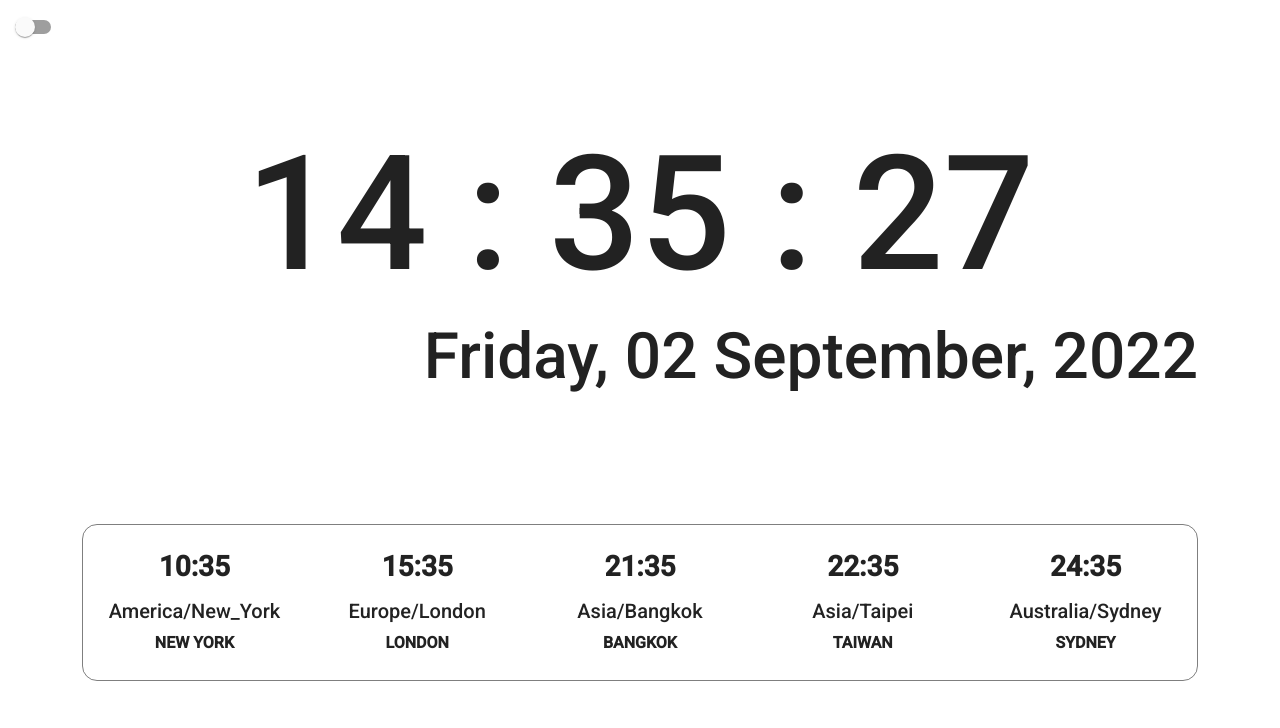
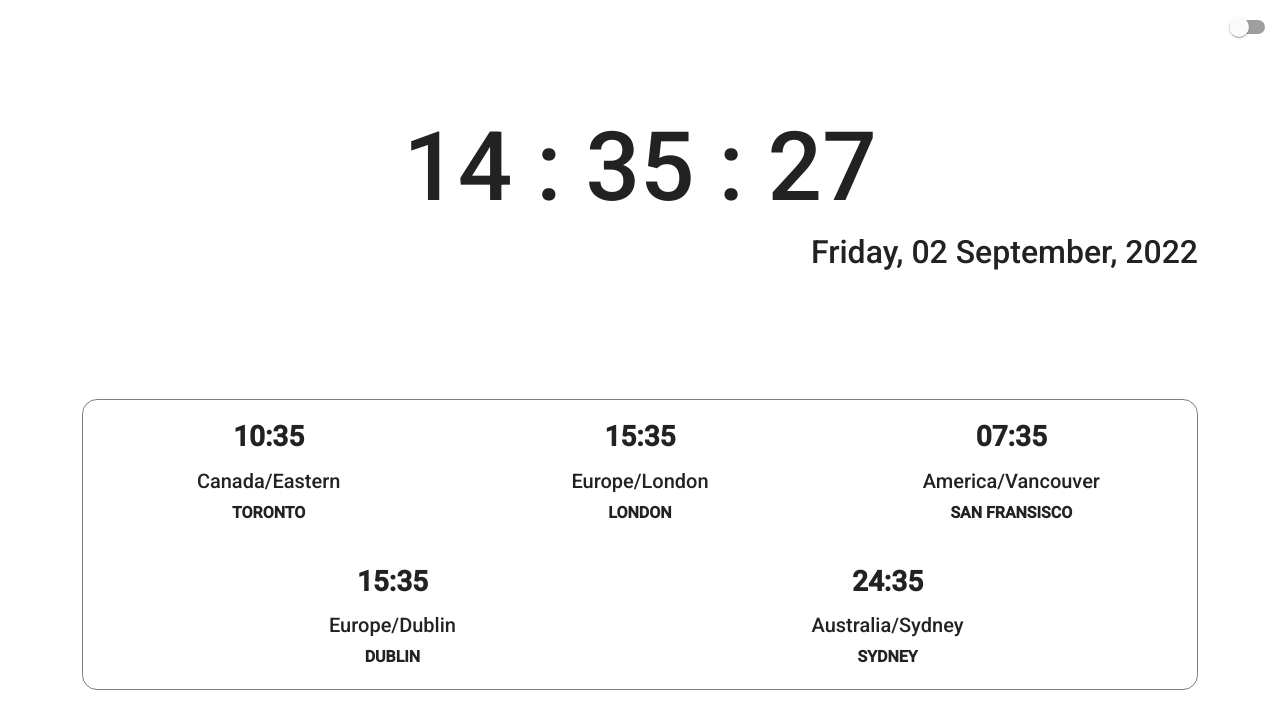
Before and after one commit to ranemihirk/portfolio, an Angular app: page /time in a window 1280 px wide. Shown: the top 728 px of the page. Built offline with nearby package versions, Linux system fonts and the light colour scheme.

Commit message:
Added media queries for different devices

```diff
--- a/src/app/site-mode/site-mode.component.css
+++ b/src/app/site-mode/site-mode.component.css
@@ -4,7 +4,7 @@ p{
 .dark-mode-toggle{
     position: absolute;
     top: 15px;
-    left: 15px;
+    right: 15px;
 }
 .fullscreen-mode{
     position: absolute;
--- a/src/app/time/time.component.css
+++ b/src/app/time/time.component.css
@@ -3,21 +3,64 @@
     align-items: center;
     min-height: 100vh;
 }
+.datetime-div{
+    margin-top: 15%;
+}
 .datetime-div h1{
-    font-size: 10rem;
+    font-size: 4rem;
     text-align: center;
 }
 .datetime-div h3{
-    font-size: 4rem;
+    font-size: 1.5rem;
     text-align: right;
 }
 
 .global-time-div{
     display: flex;
-    flex-wrap: nowrap;
+    flex-wrap: wrap;
     justify-content: space-evenly;
     align-items: center;
     margin-top: 120px;
     border-radius: 15px;
     border: 1px solid var(--main-border-color);
 }
+
+
+
+@media (max-width:300px)  {
+    /* fold devices */
+    .datetime-div h1{
+        font-size: 3rem;
+    }
+    .datetime-div h3{
+        font-size: 1.2rem;
+    }
+}
+@media (min-width:320px)  { /* smartphones, iPhone, portrait 480x320 phones */ }
+@media (min-width:481px)  { /* portrait e-readers (Nook/Kindle), smaller tablets @ 600 or @ 640 wide. */ }
+@media (min-width:641px)  {
+    /* portrait tablets, portrait iPad, landscape e-readers, landscape 800x480 or 854x480 phones */
+    .datetime-div{
+        margin-top: 0;
+    }
+    .datetime-div h1{
+        font-size: 6rem;
+    }
+    .datetime-div h3{
+        font-size: 2rem;
+    }
+}
+@media (min-width:961px)  { /* tablet, landscape iPad, lo-res laptops ands desktops */ }
+@media (min-width:1025px) { /* big landscape tablets, laptops, and desktops */ }
+@media (min-width:1281px) {
+    /* hi-res laptops and desktops */
+    .datetime-div{
+        margin-top: 0;
+    }
+    .datetime-div h1{
+        font-size: 10rem;
+    }
+    .datetime-div h3{
+        font-size: 4rem;
+    }
+}
--- a/src/app/time/time.component.ts
+++ b/src/app/time/time.component.ts
@@ -50,8 +50,8 @@ export class TimeComponent implements OnInit {
 	worldClockStructure() {
 		const data = [
 			{
-				country: "NEW YORK",
-				timeZone: "America/New_York",
+				country: "Toronto",
+				timeZone: "Canada/Eastern",
 				id: "ny"
 			},
 			{
@@ -60,14 +60,14 @@ export class TimeComponent implements OnInit {
 				id: "ldn"
 			},
 			{
-				country: "BANGKOK",
-				timeZone: "Asia/Bangkok",
-				id: "bkk"
+				country: "San Fransisco",
+				timeZone: "America/Vancouver",
+				id: "sfa"
 			},
 			{
-				country: "TAIWAN",
-				timeZone: "Asia/Taipei",
-				id: "tpe"
+				country: "Dublin",
+				timeZone: "Europe/Dublin",
+				id: "dbl"
 			},
 			{
 				country: "SYDNEY",
--- a/src/styles.css
+++ b/src/styles.css
@@ -61,9 +61,9 @@ button {
 /* Time Component Style */
 
 .global-time{
-    flex: 20%;
-    max-width: 20%;
-    padding: 25px;
+    flex: 50%;
+    max-width: 50%;
+    padding: 15px;
 }
 .global-time h3, .global-time h5, .global-time p{
     text-align: center;
@@ -78,8 +78,39 @@ button {
 .global-time p{
     font-weight: 700;
     margin: 0;
+    text-transform: uppercase;
 }
 
 /* Time Component Style --END-- */
 html, body { height: 100%; }
 body { margin: 0; font-family: Roboto, "Helvetica Neue", sans-serif; }
+
+
+@media (max-width:300px)  {
+    /* fold devices */
+    .global-time{
+        flex: 100%;
+        max-width: 100%;
+        padding: 15px;
+    }
+}
+@media (min-width:320px)  { /* smartphones, iPhone, portrait 480x320 phones */ }
+@media (min-width:481px)  { /* portrait e-readers (Nook/Kindle), smaller tablets @ 600 or @ 640 wide. */ }
+@media (min-width:641px)  {
+    /* portrait tablets, portrait iPad, landscape e-readers, landscape 800x480 or 854x480 phones */
+    .global-time{
+        flex: 33.33%;
+        max-width: 33.33%;
+        padding: 20px;
+    }
+}
+@media (min-width:961px)  { /* tablet, landscape iPad, lo-res laptops ands desktops */ }
+@media (min-width:1025px) { /* big landscape tablets, laptops, and desktops */ }
+@media (min-width:1281px) {
+    /* hi-res laptops and desktops */
+    .global-time{
+        flex: 20%;
+        max-width: 20%;
+        padding: 25px;
+    }
+}
```
